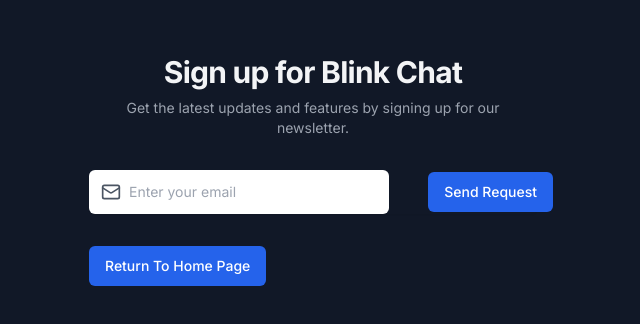
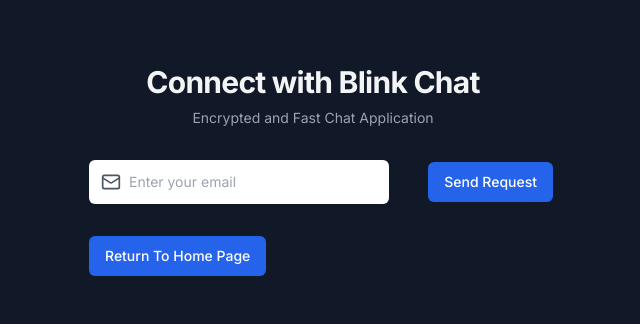
Before and after one commit to shishirkj/blinkchat, a Next.js app: page /sendFriendRequest in a window 1280 px wide. Shown: the part 278-602 px from the top of the page, without its empty margins (327-967 px from the left). Built offline with nearby package versions, Linux system fonts and the light colour scheme.

Commit message:
minor ui changes

```diff
--- a/src/app/(root)/acceptFriendRequest/[userid]/page.tsx
+++ b/src/app/(root)/acceptFriendRequest/[userid]/page.tsx
@@ -16,7 +16,7 @@
 
     const {data} =await  axios.get(`${API_BASE_URL}/api/acceptinvite/${userid}?email=${email}`)
    const {invitedByPersonsname} = await data
-   toast.success(`You have Accepted Friend Request From ${invitedByPersonsname} please send friendRequest to him/her as well `)
+   toast.success(`You have Accepted Friend Request From ${invitedByPersonsname} please send friendRequest to him/her as well for security purpose`)
    } catch (error:any) {
     toast.error(error.response.data.mssg)
    }
--- a/src/app/(root)/ai/page.tsx
+++ b/src/app/(root)/ai/page.tsx
@@ -78,7 +78,7 @@
       <main className="flex-1 flex  flex-col items-center justify-center px-6 py-12">
         <div className="w-full max-w-2xl space-y-6">
         <Button onClick={handleSarcasticMode} className="mx-2">
-             Sarcastic  Mode
+             Uncensored  Mode
             </Button>
             <Button onClick={handleCensorMode} className="mx-2">
               Censored Mode
--- a/src/app/(root)/sendFriendRequest/page.tsx
+++ b/src/app/(root)/sendFriendRequest/page.tsx
@@ -41,10 +41,10 @@
       <div className="w-full max-w-md space-y-8">
         <div>
           <h2 className="mt-6 text-center text-3xl font-bold tracking-tight text-gray-100 dark:text-gray-100">
-            Sign up for Blink Chat
+           Connect with  Blink Chat
           </h2>
           <p className="mt-2 text-center text-sm text-gray-400 dark:text-gray-400">
-            Get the latest updates and features by signing up for our newsletter.
+           Encrypted and Fast Chat Application
           </p>
         </div>
         <form onSubmit={handleSubmit}>
--- a/src/components/shared/Card.tsx
+++ b/src/components/shared/Card.tsx
@@ -14,16 +14,9 @@
   <ol start={1} className="list-decimal pl-4" >
     <br/>
   <li className="font-normal text-white">
-  AI Chat: Utilizing advanced artificial intelligence algorithms, this feature provides users with intelligent chatbot capabilities
+  AI Chat: Utilizing advanced artificial intelligence algorithms, this feature provides users with intelligent chatbot capabilities(No Censorship)
   </li>
-  <br />
-  <li className="font-normal text-white">
-  Video Call: Seamlessly connect with others through high-quality video calls, enabling face-to-face communication regardless of physical distance.
-  </li>
-  <br />
-  <li className="font-normal text-white">
-  File Transfer: Simplify the sharing of documents, images, videos, and other files with the File Transfer feature.
-  </li>
+
   <br />
   <li className="font-normal text-white">
   Smooth Real-Time Chat: Experience fluid and uninterrupted communication with Smooth Real-Time Chat. Leveraging cutting-edge technology
```
